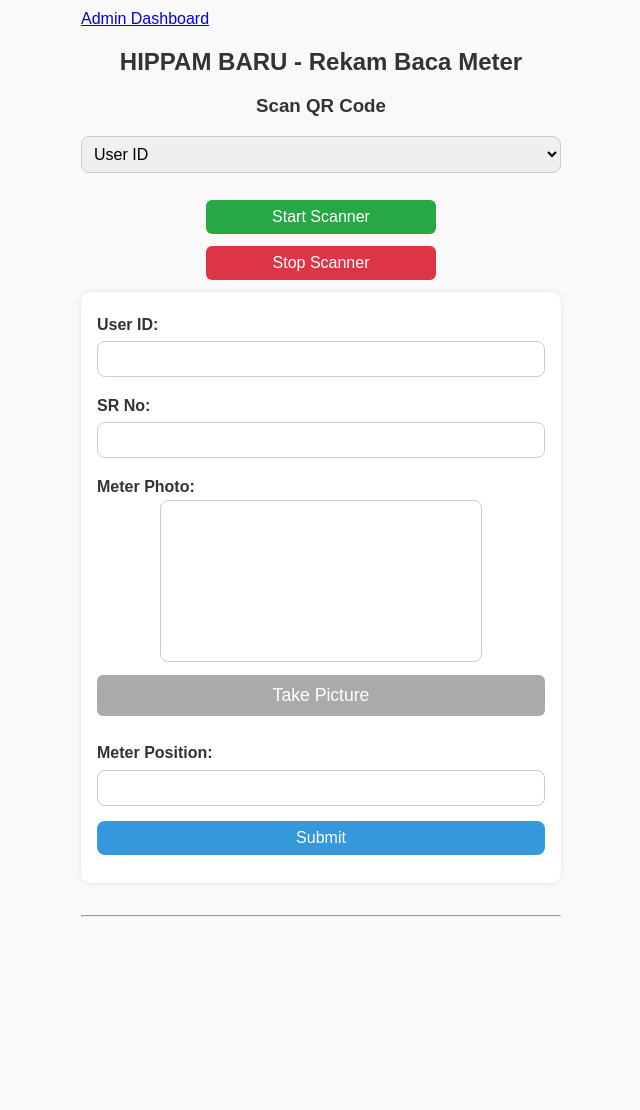
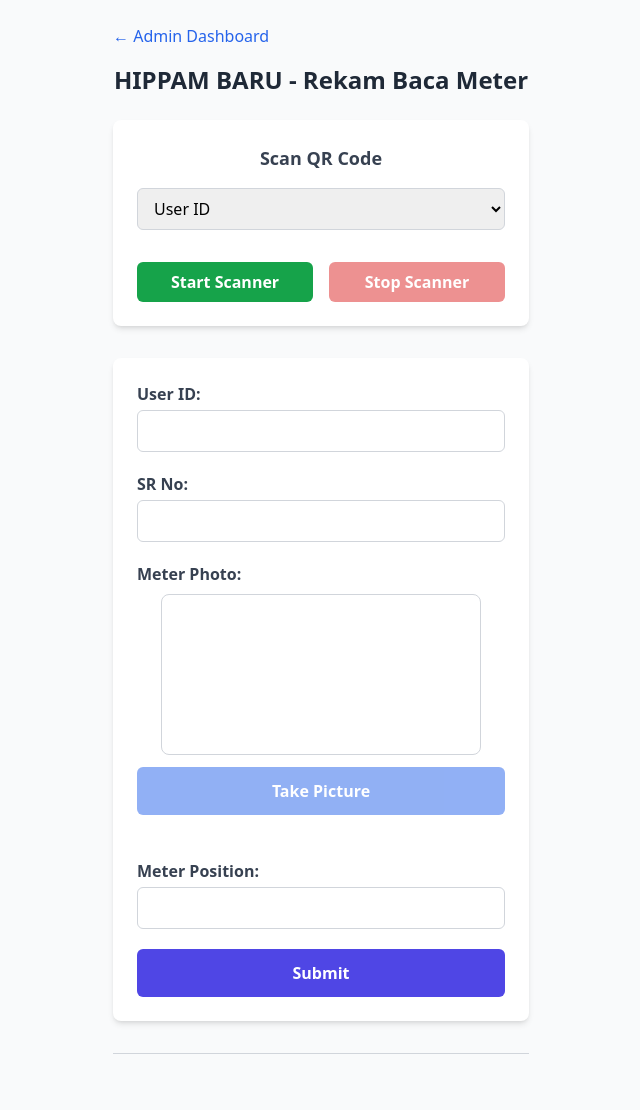
Before and after one commit to bonzoholda/cdws_meter_app, a FastAPI app: page / in a window 1280 px wide. Shown: the whole page, without its empty margins (319-959 px from the left). Before the commit the page ends 917 px from the top, so only its background shows below. Run offline with FastAPI, Linux system fonts and the light colour scheme; the visitor is signed in with stand-in values (Sample User, id 1); parts of the project's set-up code (start-up, migrations or seed data) failed here and were passed over; some libraries are stand-ins or nearby versions.

Commit message:
Update index.html

```diff
--- a/app/templates/index.html
+++ b/app/templates/index.html
@@ -1,131 +1,73 @@
-<!-- app/templates/index.html -->
-
 <!DOCTYPE html>
-<html lang="en">
+<html lang="en" class="scroll-smooth">
 <head>
   <meta charset="UTF-8" />
   <meta name="viewport" content="width=device-width, initial-scale=1" />
   <title>CDWS Meter Entry</title>
-  <link rel="stylesheet" href="static/style.css" />
-  <!-- Html5Qrcode from CDN (non-versioned, reliable) -->
+  <script src="https://cdn.tailwindcss.com"></script>
+  <!-- Html5Qrcode from CDN -->
   <script src="https://cdn.jsdelivr.net/npm/html5-qrcode/minified/html5-qrcode.min.js"></script>
-  <style>
-    body {
-      font-family: Arial, sans-serif;
-      margin: 10px;
-      padding: 0;
-      max-width: 480px;
-      margin-left: auto;
-      margin-right: auto;
-    }
-    h2, h3 {
-      text-align: center;
-    }
-    label {
-      display: block;
-      margin: 8px 0 4px 0;
-      font-weight: bold;
-    }
-    input, select, button {
-      width: 100%;
-      padding: 8px;
-      font-size: 1rem;
-      margin-bottom: 12px;
-      box-sizing: border-box;
-    }
-    #qr-reader {
-      width: 100% !important;
-      max-width: 320px;
-      margin: 0 auto 15px auto;
-    }
-    #video {
-      width: 100%;
-      max-width: 320px;
-      border: 1px solid #ccc;
-      border-radius: 8px;
-      display: block;
-      margin: 0 auto 10px auto;
-    }
-    #photo {
-      display: none;
-      width: 100%;
-      max-width: 320px;
-      margin: 10px auto;
-      border: 1px solid #ccc;
-      border-radius: 8px;
-      object-fit: contain;
-    }
-    #snap {
-      width: 100%;
-      background-color: #007bff;
-      color: white;
-      border: none;
-      border-radius: 6px;
-      padding: 10px;
-      font-size: 1.1rem;
-      cursor: pointer;
-      margin-bottom: 20px;
-    }
-    #snap:disabled {
-      background-color: #aaa;
-      cursor: not-allowed;
-    }
-    #start-qr-btn, #stop-qr-btn {
-      width: 48%;
-      font-size: 1rem;
-      padding: 8px;
-      margin: 0 1% 12px 1%;
-      border-radius: 6px;
-      border: none;
-      cursor: pointer;
-    }
-    #start-qr-btn {
-      background-color: #28a745;
-      color: white;
-    }
-    #stop-qr-btn {
-      background-color: #dc3545;
-      color: white;
-    }
-  </style>
 </head>
-<body>
-  <a href="/admin">Admin Dashboard</a>
+<body class="bg-gray-50 min-h-screen flex flex-col items-center px-4 py-6 font-sans max-w-md mx-auto">
 
-  <h2>HIPPAM BARU - Rekam Baca Meter</h2>
+  <a href="/admin" class="self-start text-blue-600 hover:underline mb-4">← Admin Dashboard</a>
 
-  <div>
-    <h3>Scan QR Code</h3>
-    <select id="targetField">
+  <h2 class="text-2xl font-semibold text-center mb-6 text-gray-800">HIPPAM BARU - Rekam Baca Meter</h2>
+
+  <section class="w-full mb-8 bg-white p-6 rounded-lg shadow-md">
+    <h3 class="text-lg font-semibold mb-4 text-center text-gray-700">Scan QR Code</h3>
+    <select id="targetField" class="w-full mb-4 px-3 py-2 border border-gray-300 rounded-md focus:outline-none focus:ring-2 focus:ring-blue-400">
       <option value="user_id">User ID</option>
       <option value="sr_no">SR No</option>
     </select>
 
-    <div id="qr-reader"></div>
-    <div style="text-align:center;">
-      <button id="start-qr-btn">Start Scanner</button>
-      <button id="stop-qr-btn" disabled>Stop Scanner</button>
+    <div id="qr-reader" class="mx-auto mb-4 w-full max-w-xs"></div>
+
+    <div class="flex justify-center gap-4">
+      <button id="start-qr-btn" class="w-1/2 bg-green-600 hover:bg-green-700 text-white font-semibold py-2 rounded-md transition disabled:opacity-50 disabled:cursor-not-allowed">
+        Start Scanner
+      </button>
+      <button id="stop-qr-btn" disabled class="w-1/2 bg-red-600 hover:bg-red-700 text-white font-semibold py-2 rounded-md transition disabled:opacity-50 disabled:cursor-not-allowed">
+        Stop Scanner
+      </button>
     </div>
+  </section>
+
+  <form id="uploadForm" enctype="multipart/form-data" method="post" class="w-full bg-white p-6 rounded-lg shadow-md space-y-5">
+    <div>
+      <label for="user_id" class="block mb-1 font-semibold text-gray-700">User ID:</label>
+      <input type="text" name="user_id" id="user_id" required autocomplete="off"
+             class="w-full px-3 py-2 border border-gray-300 rounded-md focus:outline-none focus:ring-2 focus:ring-blue-400" />
     </div>
 
-  <form id="uploadForm" enctype="multipart/form-data" method="post">
-    <label for="user_id">User ID:</label>
-    <input type="text" name="user_id" id="user_id" required autocomplete="off" />
+    <div>
+      <label for="sr_no" class="block mb-1 font-semibold text-gray-700">SR No:</label>
+      <input type="text" name="sr_no" id="sr_no" required autocomplete="off"
+             class="w-full px-3 py-2 border border-gray-300 rounded-md focus:outline-none focus:ring-2 focus:ring-blue-400" />
+    </div>
 
-    <label for="sr_no">SR No:</label>
-    <input type="text" name="sr_no" id="sr_no" required autocomplete="off" />
+    <div>
+      <label class="block mb-2 font-semibold text-gray-700">Meter Photo:</label>
 
-    <label>Meter Photo:</label>
       <!-- Video preview -->
-    <video id="video" autoplay playsinline></video>
-    <!-- Canvas for capture, hidden -->
-    <canvas id="canvas" style="display:none;"></canvas>
-    <!-- Preview captured photo -->
-    <img id="photo" alt="Meter photo preview" />
+      <video id="video" autoplay playsinline
+             class="w-full max-w-xs mx-auto rounded-lg border border-gray-300 mb-3"></video>
 
-    <button type="button" id="snap" disabled>Take Picture</button>
+      <!-- Canvas hidden -->
+      <canvas id="canvas" class="hidden"></canvas>
 
-    <label for="meter_pos">Meter Position:</label>
+      <!-- Photo preview -->
+      <img id="photo" alt="Meter photo preview"
+           class="hidden w-full max-w-xs mx-auto rounded-lg border border-gray-300 object-contain mb-3" />
+
+      <button type="button" id="snap" disabled
+              class="w-full bg-blue-600 hover:bg-blue-700 text-white font-semibold py-3 rounded-md transition disabled:opacity-50 disabled:cursor-not-allowed mb-6">
+        Take Picture
+      </button>
+    </div>
+
+    <div>
+      <label for="meter_pos" class="block mb-1 font-semibold text-gray-700">Meter Position:</label>
       <input
         type="number"
         name="meter_pos"
@@ -136,121 +78,20 @@
         step="1"
         pattern="\d+"
         inputmode="numeric"
+        class="w-full px-3 py-2 border border-gray-300 rounded-md focus:outline-none focus:ring-2 focus:ring-blue-400"
       />
+    </div>
 
-    <button type="submit">Submit</button>
+    <button type="submit"
+            class="w-full bg-indigo-600 hover:bg-indigo-700 text-white font-semibold py-3 rounded-md transition">
+      Submit
+    </button>
   </form>
 
-  <hr />
-
-
+  <hr class="w-full max-w-md my-8 border-gray-300" />
 
   <script>
-    // ----------- Camera photo capture setup -----------
-    const video = document.getElementById('video');
-    const canvas = document.getElementById('canvas');
-    const photo = document.getElementById('photo');
-    const snap = document.getElementById('snap');
-    let stream = null;
-
-    async function startCamera() {
-      try {
-        stream = await navigator.mediaDevices.getUserMedia({ video: { facingMode: "environment" } });
-        video.srcObject = stream;
-        snap.disabled = false;
-      } catch (err) {
-        alert("Error accessing camera: " + err.message);
-        snap.disabled = true;
-      }
-    }
-
-    snap.addEventListener('click', () => {
-      const context = canvas.getContext('2d');
-      canvas.width = video.videoWidth;
-      canvas.height = video.videoHeight;
-      context.drawImage(video, 0, 0, canvas.width, canvas.height);
-
-      const dataUrl = canvas.toDataURL('image/jpeg');
-      photo.src = dataUrl;
-      photo.style.display = 'block';
-    });
-
-    startCamera();
-
-    // ----------- QR Scanner setup -----------
-    let qrScanner = null;
-    const qrReaderElem = document.getElementById("qr-reader");
-    const startQrBtn = document.getElementById("start-qr-btn");
-    const stopQrBtn = document.getElementById("stop-qr-btn");
-
-    startQrBtn.addEventListener("click", () => {
-      if (qrScanner) return; // already running
-
-      qrScanner = new Html5Qrcode("qr-reader");
-      qrScanner.start(
-        { facingMode: "environment" },
-        { fps: 10, qrbox: 250 },
-        qrCodeMessage => {
-          const target = document.getElementById("targetField").value;
-          document.getElementById(target).value = qrCodeMessage;
-        },
-        errorMessage => {
-          // ignore scan errors
-        }
-      ).then(() => {
-        startQrBtn.disabled = true;
-        stopQrBtn.disabled = false;
-      }).catch(err => {
-        alert("Failed to start QR scanner: " + err);
-      });
-    });
-
-    stopQrBtn.addEventListener("click", () => {
-      if (!qrScanner) return;
-
-      qrScanner.stop().then(() => {
-        qrScanner.clear();
-        qrScanner = null;
-        startQrBtn.disabled = false;
-        stopQrBtn.disabled = true;
-      }).catch(err => {
-        alert("Failed to stop QR scanner: " + err);
-      });
-    });
-
-    // ----------- Form submission with captured photo -----------
-
-    const form = document.getElementById("uploadForm");
-    form.addEventListener("submit", async (e) => {
-      e.preventDefault();
-
-      const formData = new FormData(form);
-
-      if (photo.src) {
-        // Convert base64 dataURL to Blob and append as "image"
-        const res = await fetch(photo.src);
-        const blob = await res.blob();
-        formData.set("image", blob, "meter_photo.jpg");
-      } else {
-        alert("Please take a picture of the meter.");
-        return;
-      }
-
-      try {
-        const response = await fetch("/upload-image/", {
-          method: "POST",
-          body: formData
-        });
-
-        const result = await response.json();
-        alert(result.message || "Upload completed.");
-        form.reset();
-        photo.style.display = 'none';
-        snap.disabled = false;
-      } catch (err) {
-        alert("Upload failed: " + err.message);
-      }
-    });
+    // Your existing JS code here unchanged
   </script>
 </body>
 </html>
```
Lines whose indentation alone changed are shown as unchanged.
